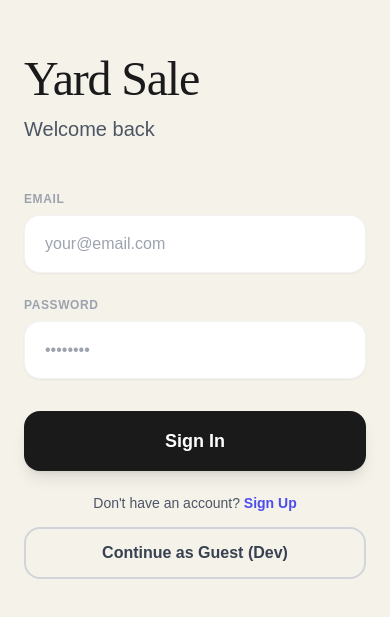
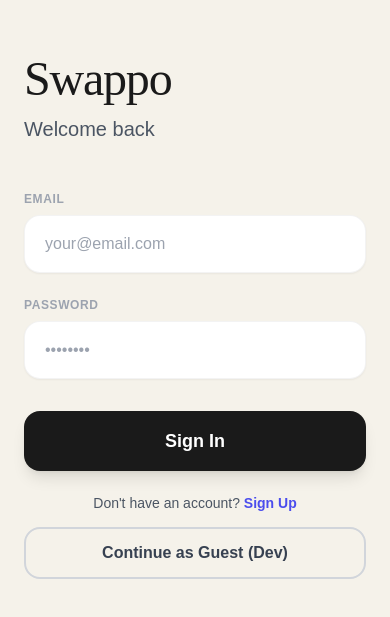
Before and after one commit to Swapppo/Swappo-FE, a React Native app: screen /Login in a window 390 px wide. Shown: the part 105-722 px from the top of the page. Built offline with nearby package versions, Linux system fonts and the light colour scheme; no server answers.

Commit message:
Test http errors

```diff
--- a/screens/LoginScreen.tsx
+++ b/screens/LoginScreen.tsx
@@ -73,7 +73,7 @@
         {/* Header */}
         <View className="mb-12">
           <Text className="text-5xl font-young-serif tracking-tight text-dark mb-3">
-            Yard Sale
+            Swappo
           </Text>
           <Text className="text-xl text-gray-600 font-manrope">Welcome back</Text>
         </View>
```
